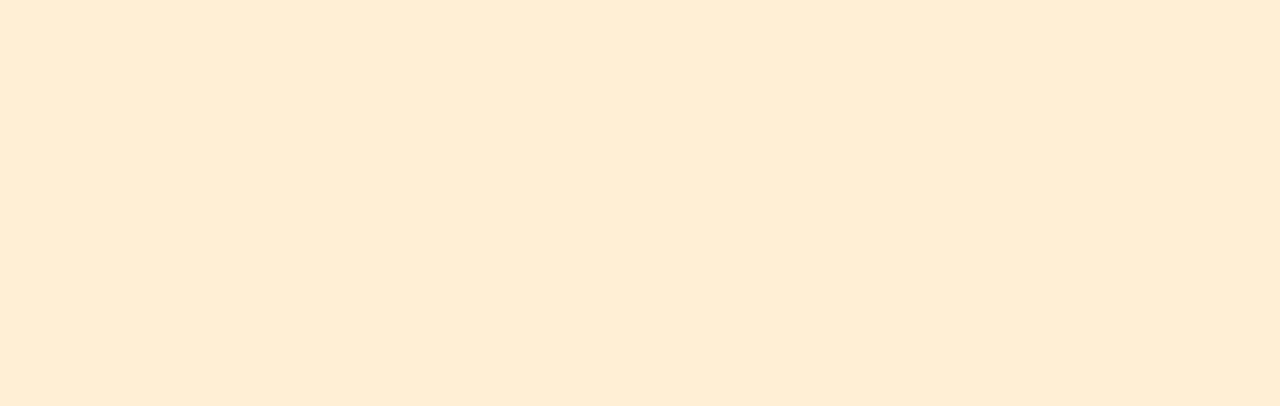
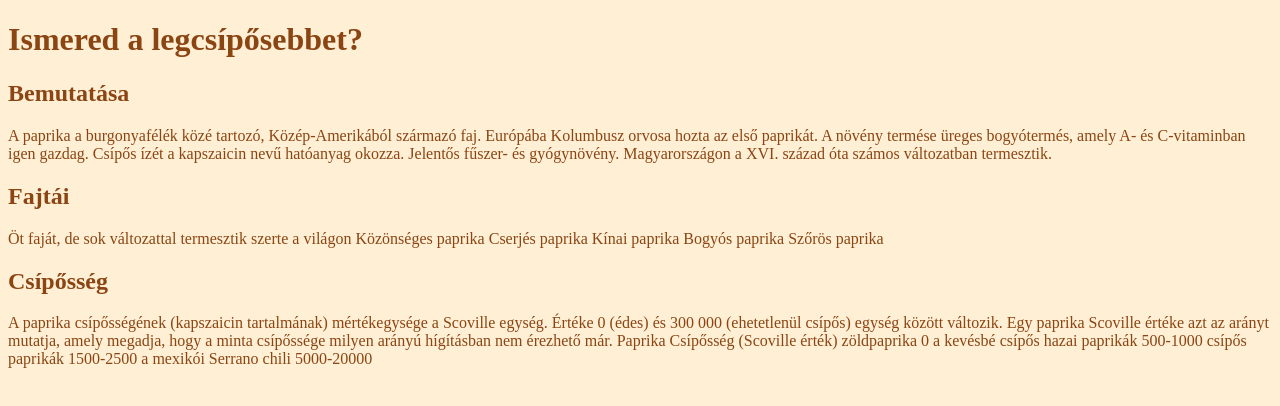
Before and after one commit to Mikeex99/paprika, a plain HTML site: page index.html in a window 1280 px wide. Drawn offline with Linux system fonts and the light colour scheme.

Commit message:
3. és 4.feladat

```diff
--- a/index.html
+++ b/index.html
@@ -7,6 +7,23 @@
     <title>asdas</title>
 </head>
 <body>
+    <h1>Ismered a legcsípősebbet?</h1>
+<h2>Bemutatása</h2>
+A paprika a burgonyafélék közé tartozó, Közép-Amerikából származó faj. Európába Kolumbusz orvosa hozta az első paprikát. A növény termése üreges bogyótermés, amely A- és C-vitaminban igen gazdag. Csípős ízét a kapszaicin nevű hatóanyag okozza. Jelentős fűszer- és gyógynövény. Magyarországon a XVI. század óta számos változatban termesztik.
+<h2>Fajtái</h2>
+Öt faját, de sok változattal termesztik szerte a világon
+Közönséges paprika
+Cserjés paprika
+Kínai paprika
+Bogyós paprika
+Szőrös paprika
+<h2>Csípősség</h2>
+A paprika csípősségének (kapszaicin tartalmának) mértékegysége a Scoville egység. Értéke 0 (édes) és 300 000 (ehetetlenül csípős) egység között változik. Egy paprika Scoville értéke azt az arányt mutatja, amely megadja, hogy a minta csípőssége milyen arányú hígításban nem érezhető már.
 
+Paprika Csípősség (Scoville érték)
+zöldpaprika 0
+a kevésbé csípős hazai paprikák 500-1000
+csípős paprikák 1500-2500
+a mexikói Serrano chili 5000-20000
 </body>
 </html>
```
